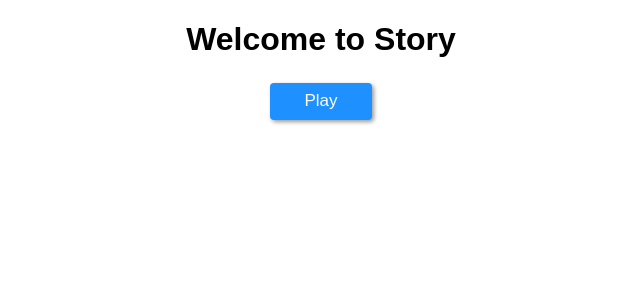
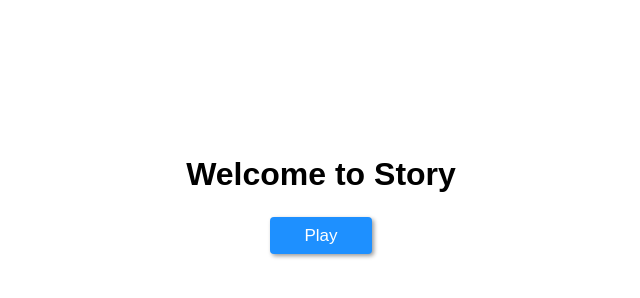
Before and after one commit to ctsai64/SillyLittlePerformanceTask, a plain HTML site: page index.html in a window 1280 px wide. Shown: the whole page, without its empty margins (319-959 px from the left). Drawn offline with Linux system fonts and the light colour scheme.

Commit message:
Update index.html

```diff
--- a/index.html
+++ b/index.html
@@ -64,7 +64,7 @@
             document.getElementById(from).style.display = "none";
         }
     </script>
-    <div id="start">
+    <div id="start" style="padding: 10%">
         <h1>Welcome to Story</h1>
         <button onClick = "switchScreen('start', 'one')">Play</button>
     </div>
```
